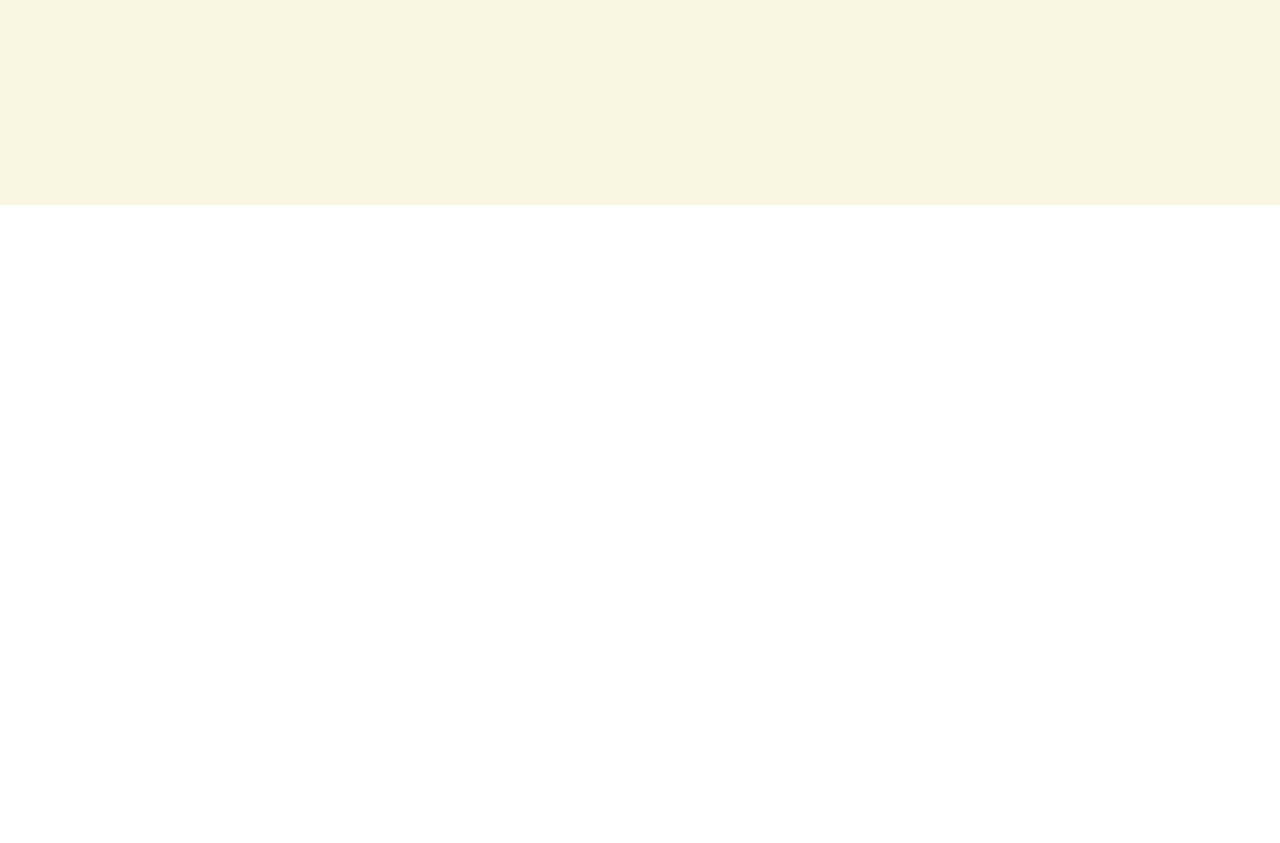
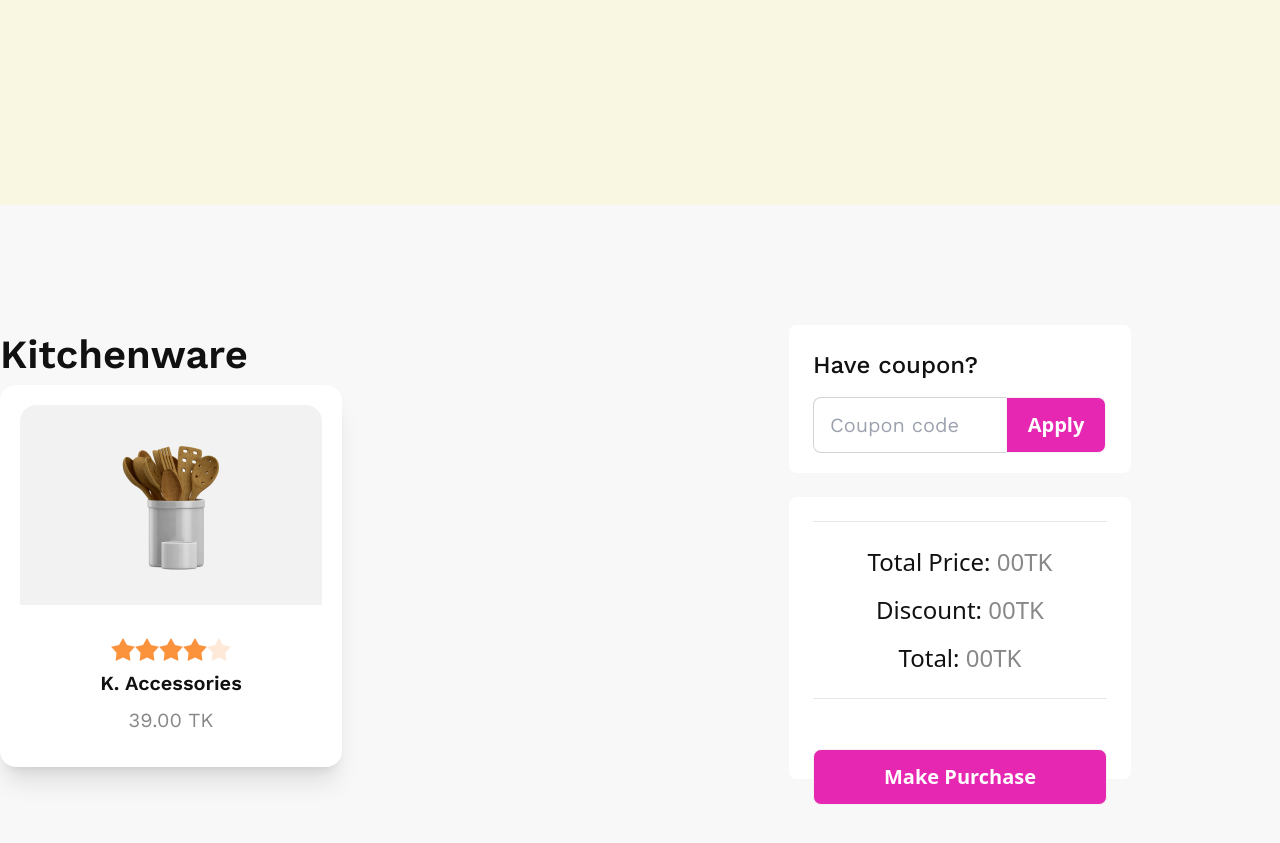
Before and after one commit to Mehedy-Tanvir/summer-sale, a plain HTML site: page index.html in a window 1280 px wide. Shown: the part 595-1438 px from the top of the page. Before the commit the page ends 800 px from the top, so only its background shows below. Drawn offline with nearby package versions, Linux system fonts and the light colour scheme.

Commit message:
a card and cart section added

```diff
--- a/index.html
+++ b/index.html
@@ -68,6 +68,121 @@
       <!-- banner section ends -->
     </header>
     <!-- header section ends -->
-    <main></main>
+    <main class="bg-[#F8F8F8] pt-[120px] pb-[200px]">
+      <!-- main container begins -->
+      <section class="grid grid-cols-1 lg:grid-cols-2">
+        <!-- card container begins -->
+        <div>
+          <!-- kitchenware section begins -->
+          <div>
+            <h1 class="font-work-sans text-[#111] text-[40px] font-semibold">
+              Kitchenware
+            </h1>
+            <div>
+              <!-- card 1 -->
+              <div
+                class="card w-[342px] px-5 pt-5 bg-base-100 shadow-xl items-center"
+              >
+                <figure class="w-[302px] h-[200px] bg-[#1111110D]">
+                  <img
+                    src="./images/prod1.png"
+                    alt="Shoes"
+                    class="rounded-xl"
+                  />
+                </figure>
+                <div class="card-body items-center text-center">
+                  <div class="rating">
+                    <input
+                      type="radio"
+                      name="prod1"
+                      class="mask mask-star-2 bg-orange-400"
+                    />
+                    <input
+                      type="radio"
+                      name="prod1"
+                      class="mask mask-star-2 bg-orange-400"
+                    />
+                    <input
+                      type="radio"
+                      name="prod1"
+                      class="mask mask-star-2 bg-orange-400"
+                    />
+                    <input
+                      type="radio"
+                      name="prod1"
+                      class="mask mask-star-2 bg-orange-400"
+                      checked
+                    />
+                    <input
+                      type="radio"
+                      name="prod1"
+                      class="mask mask-star-2 bg-orange-400"
+                    />
+                  </div>
+                  <h2
+                    class="card-title text-[#111] text-[20px] font-semibold font-work-sans"
+                  >
+                    K. Accessories
+                  </h2>
+                  <p
+                    class="text-[#11111180] font-work-sans font-normal text-[20px]"
+                  >
+                    39.00 TK
+                  </p>
+                </div>
+              </div>
+            </div>
+          </div>
+        </div>
+        <!-- card container ends -->
+        <!-- cart container begins -->
+        <div class="items-center">
+          <!-- cart coupon -->
+          <div
+            class="bg-white w-[342px] h-[148px] items-center px-6 py-6 rounded-lg mx-auto"
+          >
+            <h1 class="font-work-sans text-[#111] text-2xl font-medium">
+              Have coupon?
+            </h1>
+            <div class="join mt-4">
+              <input
+                class="input input-bordered join-item h-[56px] font-work-sans w-[194px] text-[20px]"
+                placeholder="Coupon code"
+              />
+              <button
+                class="btn join-item rounded-lg bg-[#E527B2] h-[56px] normal-case text-white hover:text-[#E527B2] font-semibold w-[100px] text-[20px]"
+              >
+                Apply
+              </button>
+            </div>
+          </div>
+          <!-- cart item list -->
+          <div
+            class="bg-white p-[24px] w-[342px] mx-auto rounded-lg mt-[24px] text-center"
+          >
+            <div></div>
+            <hr class="h-[1px] bg-[#11111180] w-[294px] mx-auto" />
+            <div class="bg-white text-center mt-[24px]">
+              <p class="text-2xl text-[#11111180] font-medium">
+                <span class="text-[#111]">Total Price:</span> <span>00</span>TK
+              </p>
+              <p class="text-2xl text-[#11111180] font-medium mt-4">
+                <span class="text-[#111]">Discount:</span> <span>00</span>TK
+              </p>
+              <p class="text-2xl text-[#11111180] font-medium mt-4">
+                <span class="text-[#111]">Total:</span> <span>00</span>TK
+              </p>
+            </div>
+            <hr class="h-[1px] bg-[#11111180] w-[294px] mx-auto mt-[24px]" />
+            <button
+              class="btn rounded-lg bg-[#E527B2] w-[294px] h-[56px] text-white hover:text-[#E527B2] relative bottom-[-50px] normal-case text-[20px] font-semibold"
+            >
+              Make Purchase
+            </button>
+          </div>
+        </div>
+        <!-- cart container ends -->
+      </section>
+    </main>
   </body>
 </html>
```
